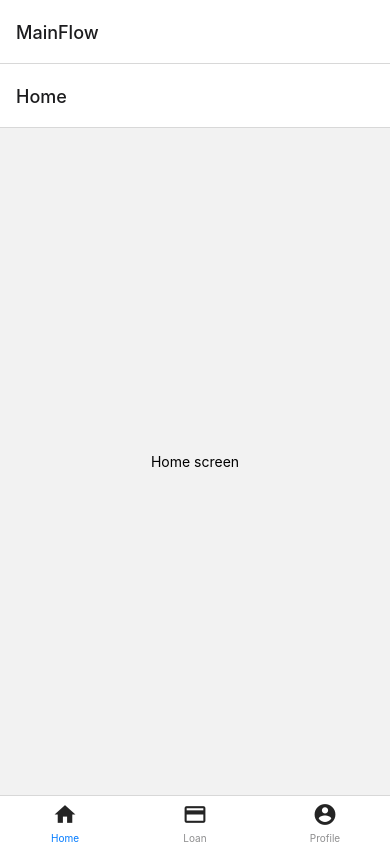
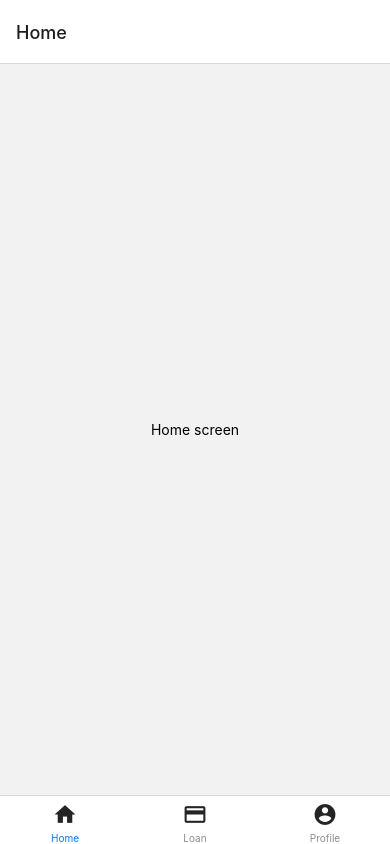
Before and after one commit to alexrv11/credicuotas, a React Native app in the folder client/app/: screen / in a window 390 px wide. Built offline with nearby package versions, Linux system fonts and the light colour scheme.

Commit message:
fix hide main navigator title

```diff
--- a/client/app/src/navigation/MainNavigator.tsx
+++ b/client/app/src/navigation/MainNavigator.tsx
@@ -95,7 +95,7 @@ const MainFlow = () => {
 const MainNavigator = () => {
     return (
         <NavigationContainer>
-            <AppStack.Navigator initialRouteName="MainFlow">
+            <AppStack.Navigator initialRouteName="MainFlow" screenOptions={{headerShown: false}}>
                 <AppStack.Screen name="SignInFlow" component={SignInFlow} />
                 <AppStack.Screen name="MainFlow" component={MainFlow} />
             </AppStack.Navigator>
```
